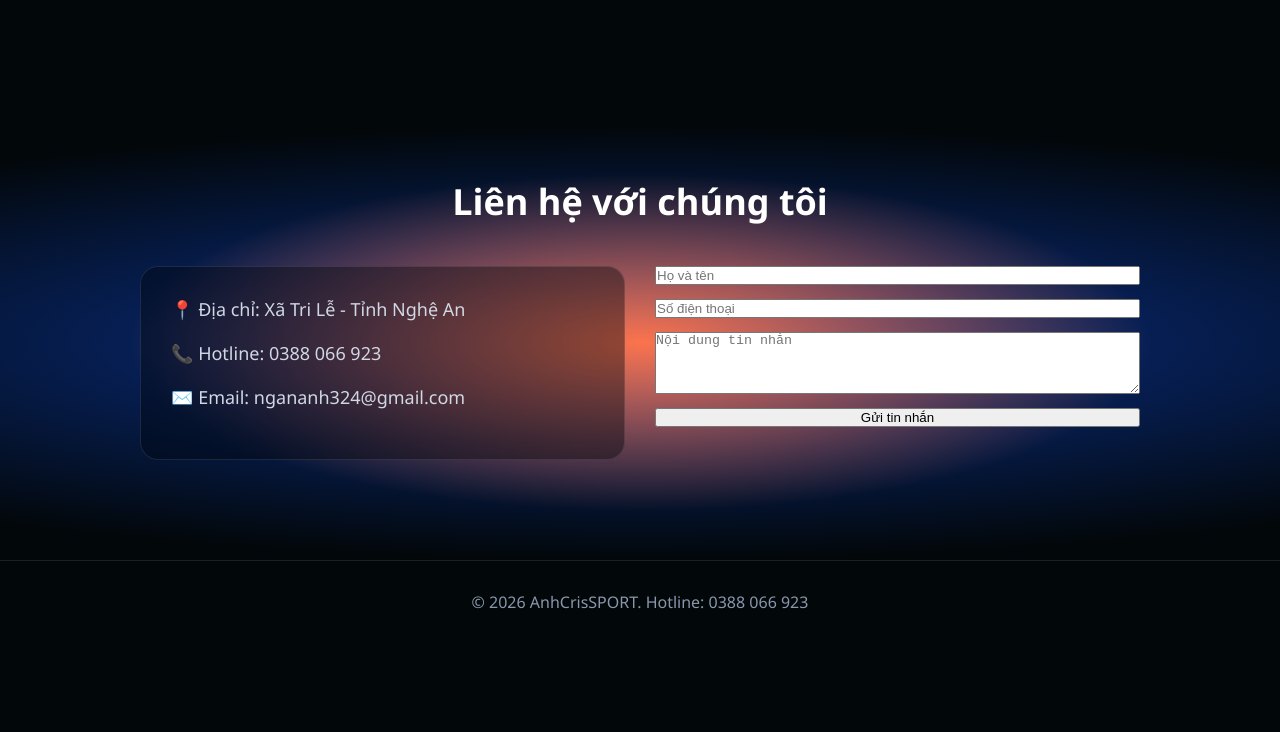
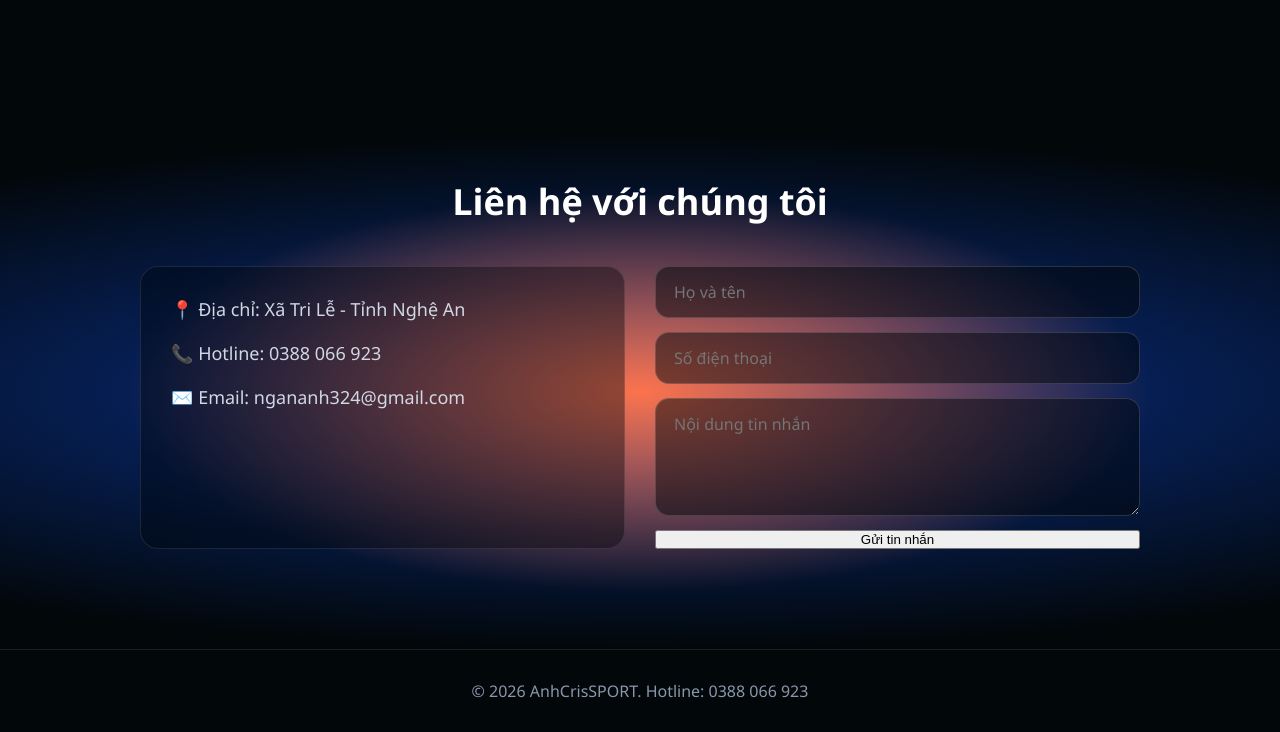
Before and after one commit to nganquocanh231/website_baitaplon_ky1, a plain HTML site: page index.html in a window 1280 px wide. Shown: the part 2121-2853 px from the top of the page. Before the commit the page ends 2764 px from the top, so only its background shows below. Drawn offline with Linux system fonts and the light colour scheme.

Commit message:
ô nhập liệu

```diff
--- a/style.css
+++ b/style.css
@@ -80,7 +80,10 @@ footer { border-top: 1px solid rgba(255,255,255,0.1); }
 .info { border: 1px solid rgba(255,255,255,0.1); border-radius: 18px; padding: 30px; }
 .info p { margin-bottom: 20px; font-size: 18px; color: #cfd8e3; }
 .form { display: flex; flex-direction: column; gap: 14px; }
-
+.form input, .form textarea {
+  padding: 14px 18px; border-radius: 14px; font-size: 16px; font-family: inherit;
+  border: 1px solid rgba(255,255,255,0.15); background: rgba(2,7,10,0.5); color: #fff;
+}
 @media (max-width: 700px) {
   .header { padding: 14px 20px; }
   nav { display: none; }
```
